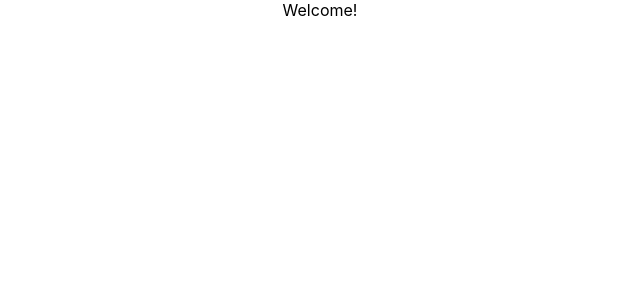
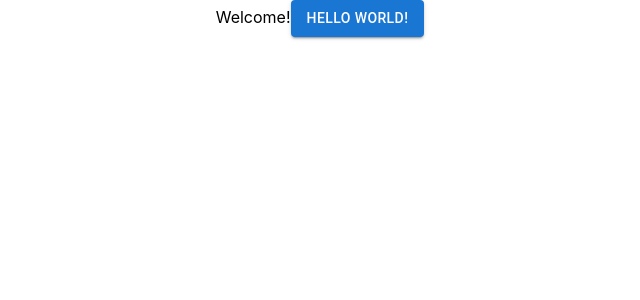
Before and after one commit to cangnss/e2pproductbank-frontend, a JavaScript app: page / in a window 1280 px wide. Shown: the top 300 px of the page, without its empty margins (320-960 px from the left). Built offline with nearby package versions, Linux system fonts and the light colour scheme; the HTML template or start-up script is replaced by a standard one.

Commit message:
added material ui framework

```diff
--- a/package.json
+++ b/package.json
@@ -3,6 +3,9 @@
   "version": "0.1.0",
   "private": true,
   "dependencies": {
+    "@emotion/react": "^11.9.3",
+    "@emotion/styled": "^11.9.3",
+    "@mui/material": "^5.9.1",
     "@testing-library/jest-dom": "^5.16.4",
     "@testing-library/react": "^13.3.0",
     "@testing-library/user-event": "^13.5.0",
--- a/src/App.js
+++ b/src/App.js
@@ -1,9 +1,11 @@
+import { Button } from '@mui/material';
 import './App.css';
 
 function App() {
   return (
     <div className="App">
       Welcome!
+      <Button variant="contained">Hello World!</Button>
     </div>
   );
 }
```
Also changed, not shown: 1 other file (tests, documents, lock files or other folders).
